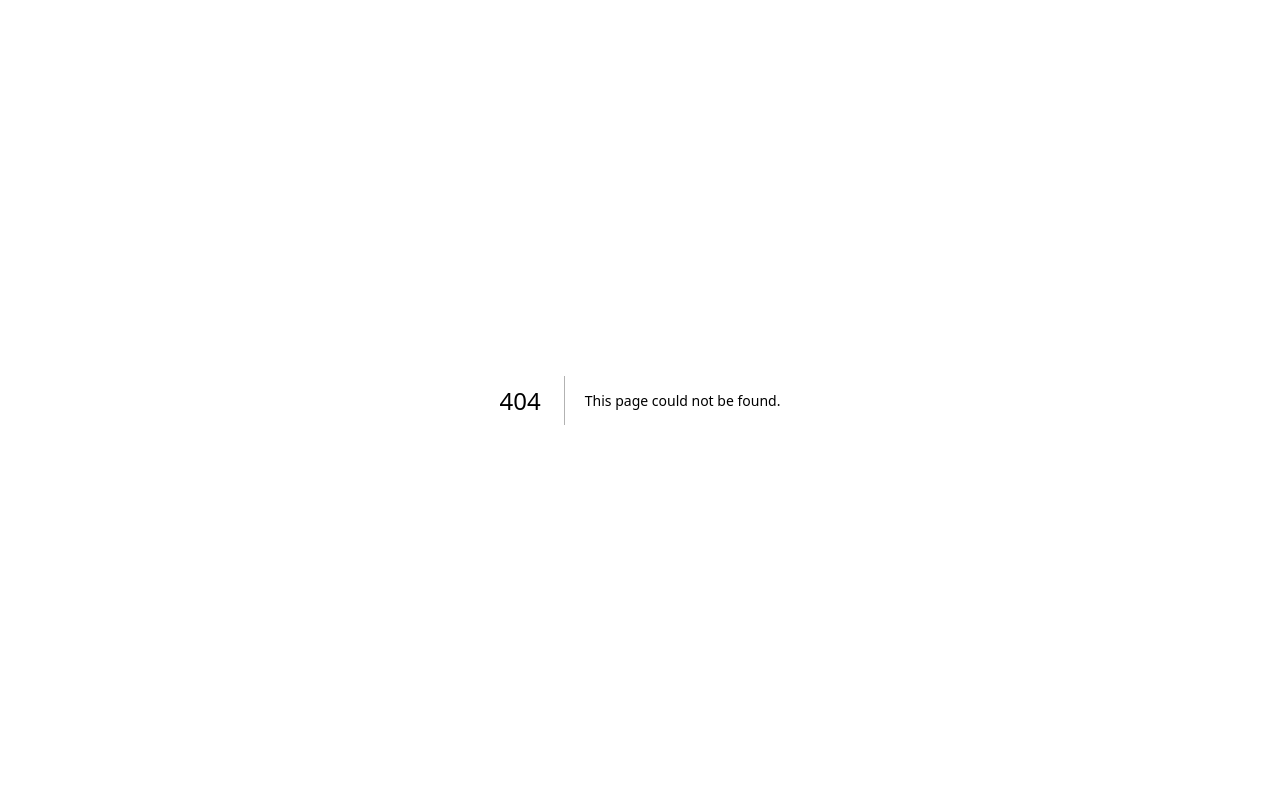
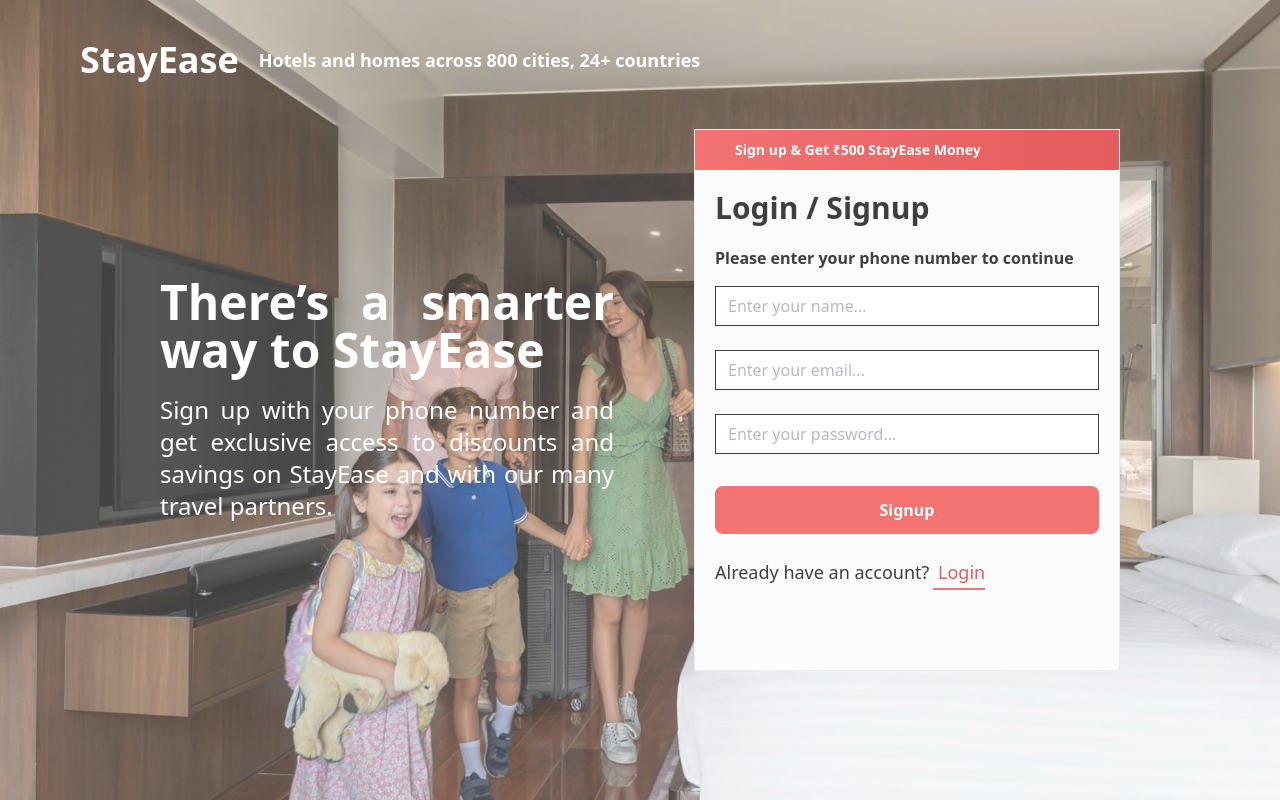
Before and after one commit to Subhajit-Bera/hotel-booking-system, a Next.js app: page /login in a window 1280 px wide. Before the commit this address had no page. Built offline with nearby package versions, Linux system fonts and the light colour scheme.

Commit message:
Login UI : login.jsx  & background image : tailwind.config

```diff
--- a/components/Header1.jsx
+++ b/components/Header1.jsx
@@ -1,5 +1,7 @@
 import Image from "next/image";
 import Block from './Block';
+import Link from "next/link";
+
 const Header1 = () => {
     return (
         <div className=" flex justify-between border-b-2 border-gray-300 items-center h-24 px-10">
@@ -24,7 +26,10 @@
                         height={200}
                         className=" w-10 h-10 rounded-full mr-2"
                     />
+                    <Link href={"/login"}>
                     <h3 className="font-bold">Login / Signup</h3>
+                    </Link>
+
                 </div>
 
 
--- /dev/null
+++ b/pages/login.jsx
@@ -0,0 +1,74 @@
+import Head from "next/head";
+
+const login = () => {
+    return (
+        <div className="flex h-screen justify-center items-center relative bg-login-background bg-no-repeat bg-cover opacity-75">
+            <Head>
+                <title>StayEase - Login !</title>
+            </Head>
+            <div className="flex justify-center items-center w-9/12">
+                <div className=" absolute w-full top-10 px-20 flex items-center">
+                    <h2 className="text-4xl font-bold mr-5 text-white">StayEase</h2>
+                    <p className=" font-bold text-lg text-white ">
+                        Hotels and homes across 800 cities, 24+ countries
+                    </p>
+                </div>
+                <div>
+                    <p className=" font-bold text-5xl text-justify  text-white">
+                        There’s a smarter way to StayEase
+                    </p>
+                    <p className=" text-2xl mt-5 text-justify text-white">
+                        Sign up with your phone number and get exclusive access to
+                        discounts and savings on StayEase and with our many travel
+                        partners.
+                    </p>
+                </div>
+                <div className="ml-20 pb-20 w-10/12 border bg-slate-50">
+                    <p className="h-10 flex items-center px-10 bg-gradient-to-r from-red-500 to bg-red-600 text-sm font-bold text-white">
+                        Sign up & Get ₹500 StayEase Money
+                    </p>
+
+                    <div className="px-5">
+                        <h3 className=" text-3xl font-bold my-5">Login / Signup</h3>
+                        <p className=" font-bold text-md mb-1">
+                            Please enter your phone number to continue
+                        </p>
+
+                        <input
+                            type="text"
+                            placeholder="Enter your name..."
+                            className=" outline-none border my-3 border-black px-3 py-1 w-96 h-10"
+                        />
+                        <input
+                            type="email"
+                            placeholder="Enter your email..."
+                            className=" outline-none border my-3 border-black px-3 py-1 w-96 h-10"
+                        />
+                        <input
+                            type="password"
+                            placeholder="Enter your password..."
+                            className=" outline-none border my-3 border-black px-3 py-1 w-96 h-10"
+                        />
+
+                        <button
+                            type="submit"
+                            className=" w-96 h-12 text-md font-bold bg-red-500 hover:cursor-pointer hover:bg-red-600 text-white my-5 rounded-lg"
+                        >
+                            Signup
+                        </button>
+                        <p className="my-1 text-lg">
+                            <span>Already have an account?</span>
+                            <span className=" ml-1 border-b-2 border-red-500 text-red-600 pb-1 hover:cursor-pointer">
+                                {" "}
+                                Login
+                            </span>
+                        </p>
+
+                    </div>
+                </div>
+            </div>
+        </div>
+    )
+}
+
+export default login
--- a/tailwind.config.js
+++ b/tailwind.config.js
@@ -7,6 +7,9 @@
   ],
   theme: {
     extend: {
+      backgroundImage:{
+        "login-background":'url("/bg.jpg")'
+      },
     },
   },
   plugins: [],
```
Also changed, not shown: public/bg.jpg (added).
